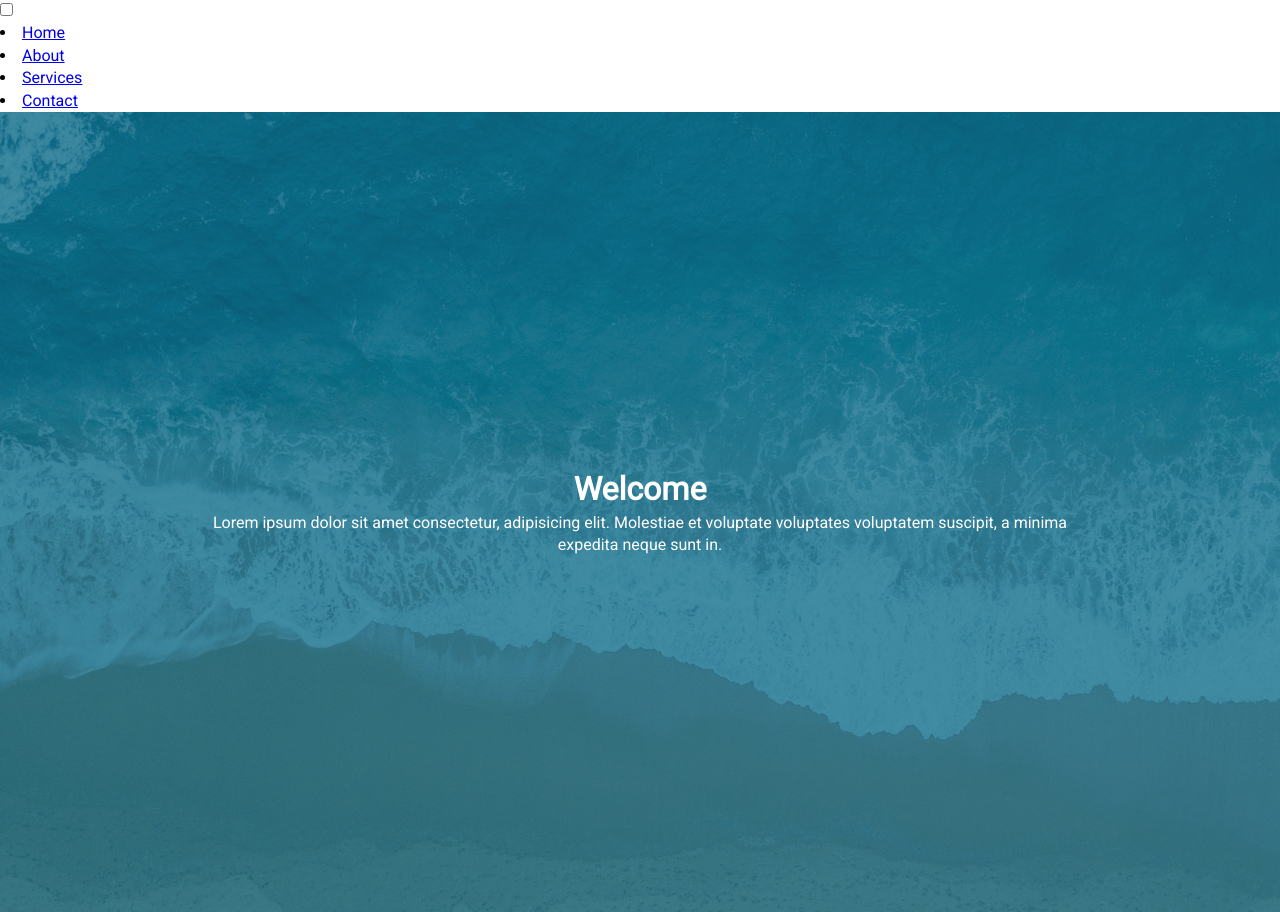
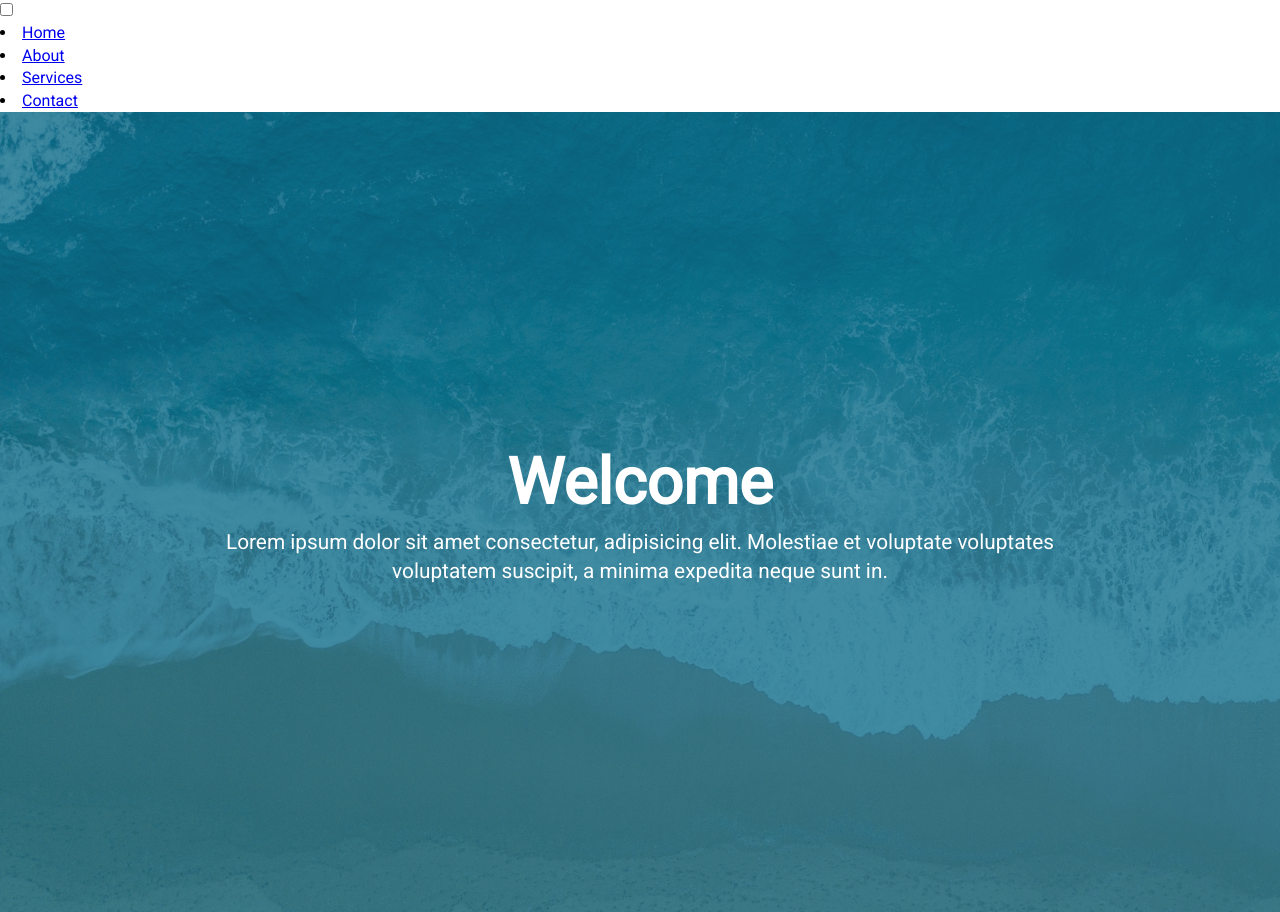
Before and after one commit to alan-nguyen/hamburger-menu, a plain HTML site: page index.html in a window 1280 px wide. Drawn offline with Linux system fonts and the light colour scheme.

Commit message:
Style showcase text

```diff
--- a/css/style.css
+++ b/css/style.css
@@ -49,3 +49,11 @@ body {
   text-align: center;
   height: 100%;
 }
+
+#showcase h1 {
+  font-size: 4rem;
+}
+
+#showcase p {
+  font-size: 1.3rem;
+}
```
